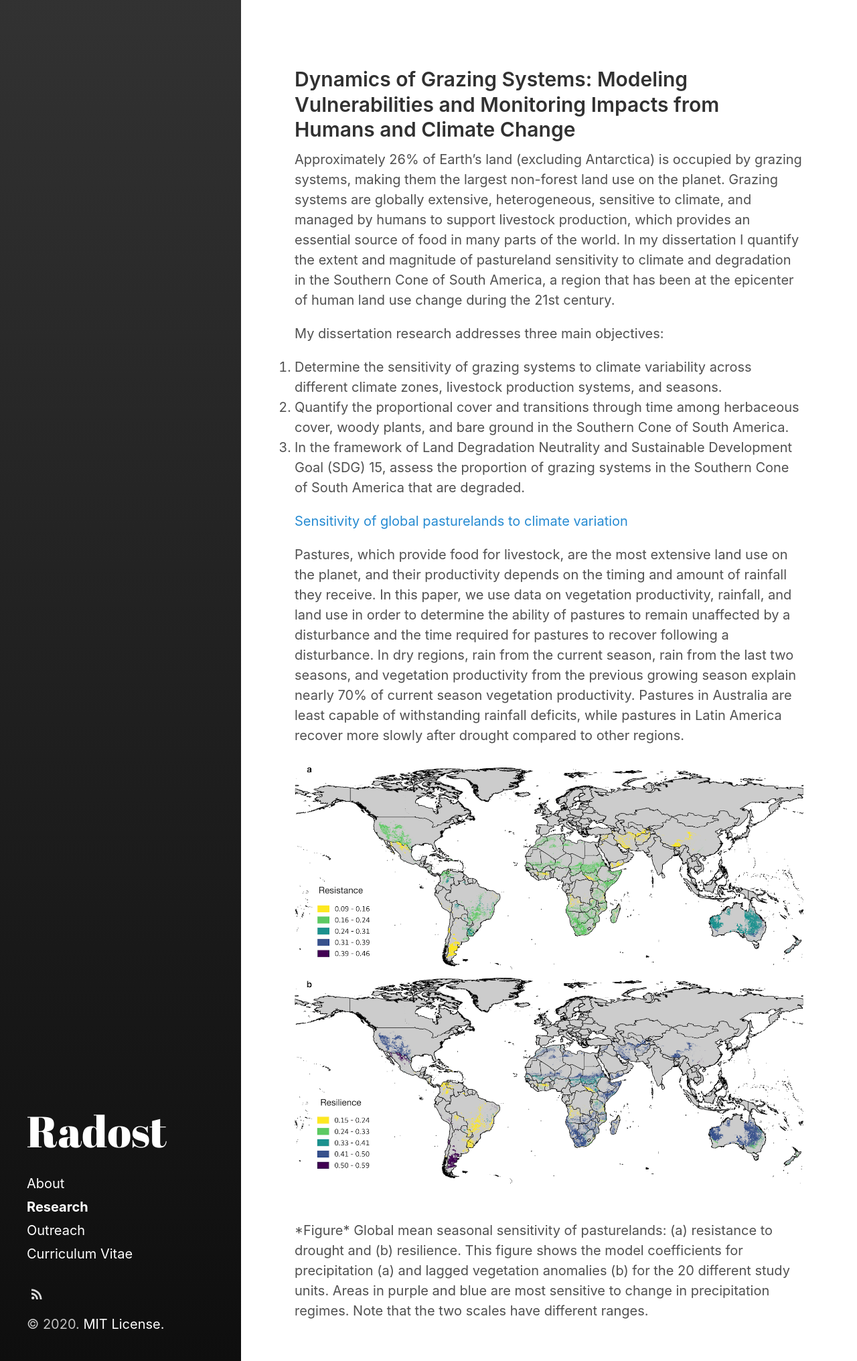
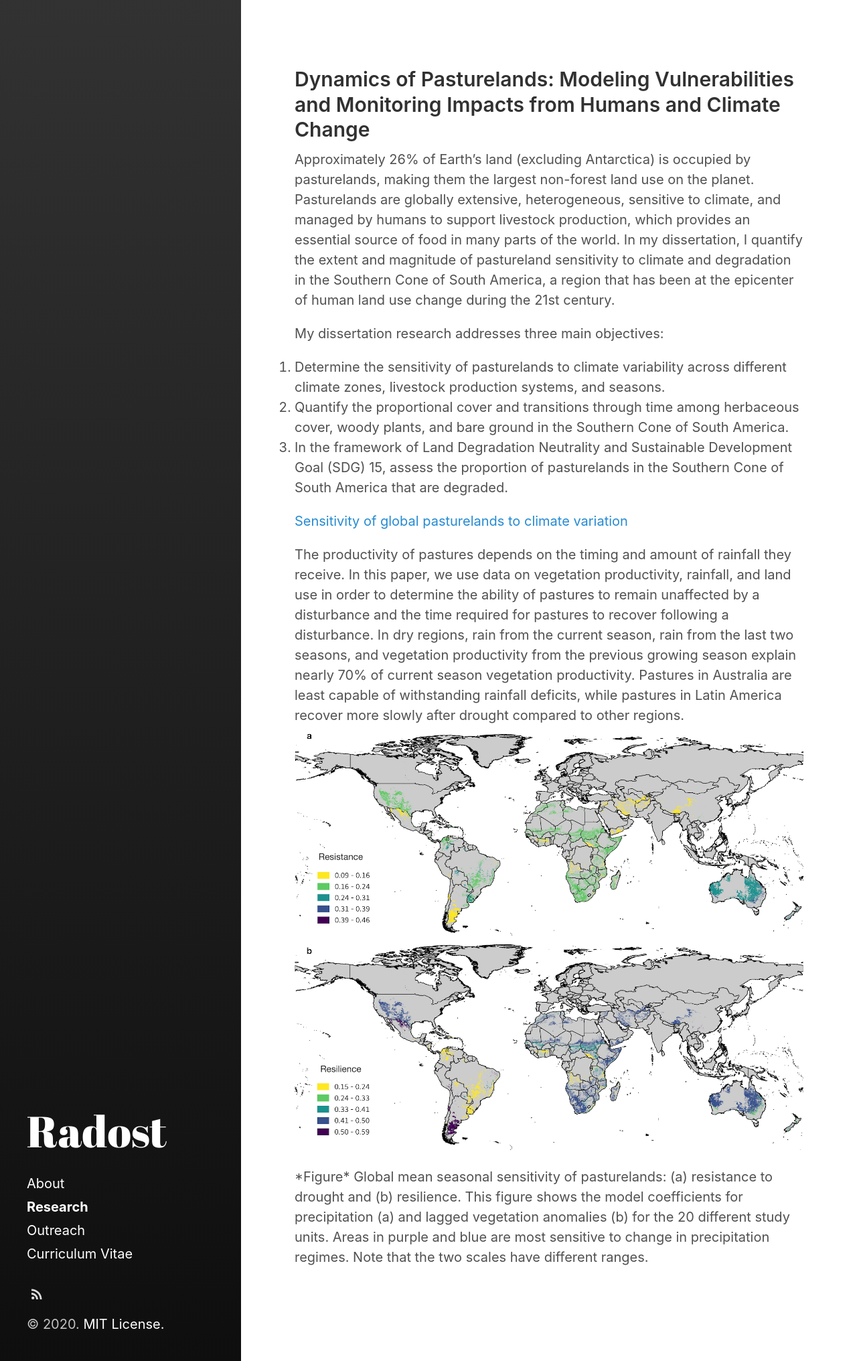
Before and after one commit to rkstan/rkstan.github.io, a Jekyll site: the page built from research.md, in a window 1280 px wide. Shown: the whole page at 67% size. Built offline with Jekyll 4.4.1, drawn with Linux system fonts in a browser that asks for light colours; nearby versions of some CDN libraries.

Commit message:
Update research.md

```diff
--- a/research.md
+++ b/research.md
@@ -5,19 +5,19 @@ sidebar_link: true
 sidebar_sort_order: 2
 ---
 
-## Dynamics of Grazing Systems: Modeling Vulnerabilities and Monitoring Impacts from Humans and Climate Change
+## Dynamics of Pasturelands: Modeling Vulnerabilities and Monitoring Impacts from Humans and Climate Change
 
-Approximately 26% of Earth’s land (excluding Antarctica) is occupied by grazing systems, making them the largest non-forest land use on the planet. Grazing systems are globally extensive, heterogeneous, sensitive to climate, and managed by humans to support livestock production, which provides an essential source of food in many parts of the world. In my dissertation I quantify the extent and magnitude of pastureland sensitivity to climate and degradation in the Southern Cone of South America, a region that has been at the epicenter of human land use change during the 21st century.
+Approximately 26% of Earth’s land (excluding Antarctica) is occupied by pasturelands, making them the largest non-forest land use on the planet. Pasturelands are globally extensive, heterogeneous, sensitive to climate, and managed by humans to support livestock production, which provides an essential source of food in many parts of the world. In my dissertation, I quantify the extent and magnitude of pastureland sensitivity to climate and degradation in the Southern Cone of South America, a region that has been at the epicenter of human land use change during the 21st century.
 
 My dissertation research addresses three main objectives:
 
-1. Determine the sensitivity of grazing systems to climate variability across different climate zones, livestock production systems, and seasons.
+1. Determine the sensitivity of pasturelands to climate variability across different climate zones, livestock production systems, and seasons.
 2. Quantify the proportional cover and transitions through time among herbaceous cover, woody plants, and bare ground in the Southern Cone of South America.
-3. In the framework of Land Degradation Neutrality and Sustainable Development Goal (SDG) 15, assess the proportion of grazing systems in the Southern Cone of South America that are degraded.
+3. In the framework of Land Degradation Neutrality and Sustainable Development Goal (SDG) 15, assess the proportion of pasturelands in the Southern Cone of South America that are degraded.
 
 <p><a href="https://agupubs.onlinelibrary.wiley.com/doi/full/10.1029/2019EF001316">Sensitivity of global pasturelands to climate variation</a><br>
-<p>Pastures, which provide food for livestock, are the most extensive land use on the planet, and their productivity depends on the timing and amount of rainfall they receive. In this paper, we use data on vegetation productivity, rainfall, and land use in order to determine the ability of pastures to remain unaffected by a disturbance and the time required for pastures to recover following a disturbance. In dry regions, rain from the current season, rain from the last two seasons, and vegetation productivity from the previous growing season explain nearly 70% of current season vegetation productivity. Pastures in Australia are least capable of withstanding rainfall deficits, while pastures in Latin America recover more slowly after drought compared to other regions.<br>
+<p> The productivity of pastures depends on the timing and amount of rainfall they receive. In this paper, we use data on vegetation productivity, rainfall, and land use in order to determine the ability of pastures to remain unaffected by a disturbance and the time required for pastures to recover following a disturbance. In dry regions, rain from the current season, rain from the last two seasons, and vegetation productivity from the previous growing season explain nearly 70% of current season vegetation productivity. Pastures in Australia are least capable of withstanding rainfall deficits, while pastures in Latin America recover more slowly after drought compared to other regions.<br>
 
-<p> <img style="float: center;" src="../images/Figure5_new_full.png" width="800" height="600"> <br>
+<img style="float: center;" src="../images/Figure5_new_full.png" width="800" height="600">
 
 *Figure* Global mean seasonal sensitivity of pasturelands: (a) resistance to drought and (b) resilience. This figure shows the model coefficients for precipitation (a) and lagged vegetation anomalies (b) for the 20 different study units. Areas in purple and blue are most sensitive to change in precipitation regimes. Note that the two scales have different ranges.
```
